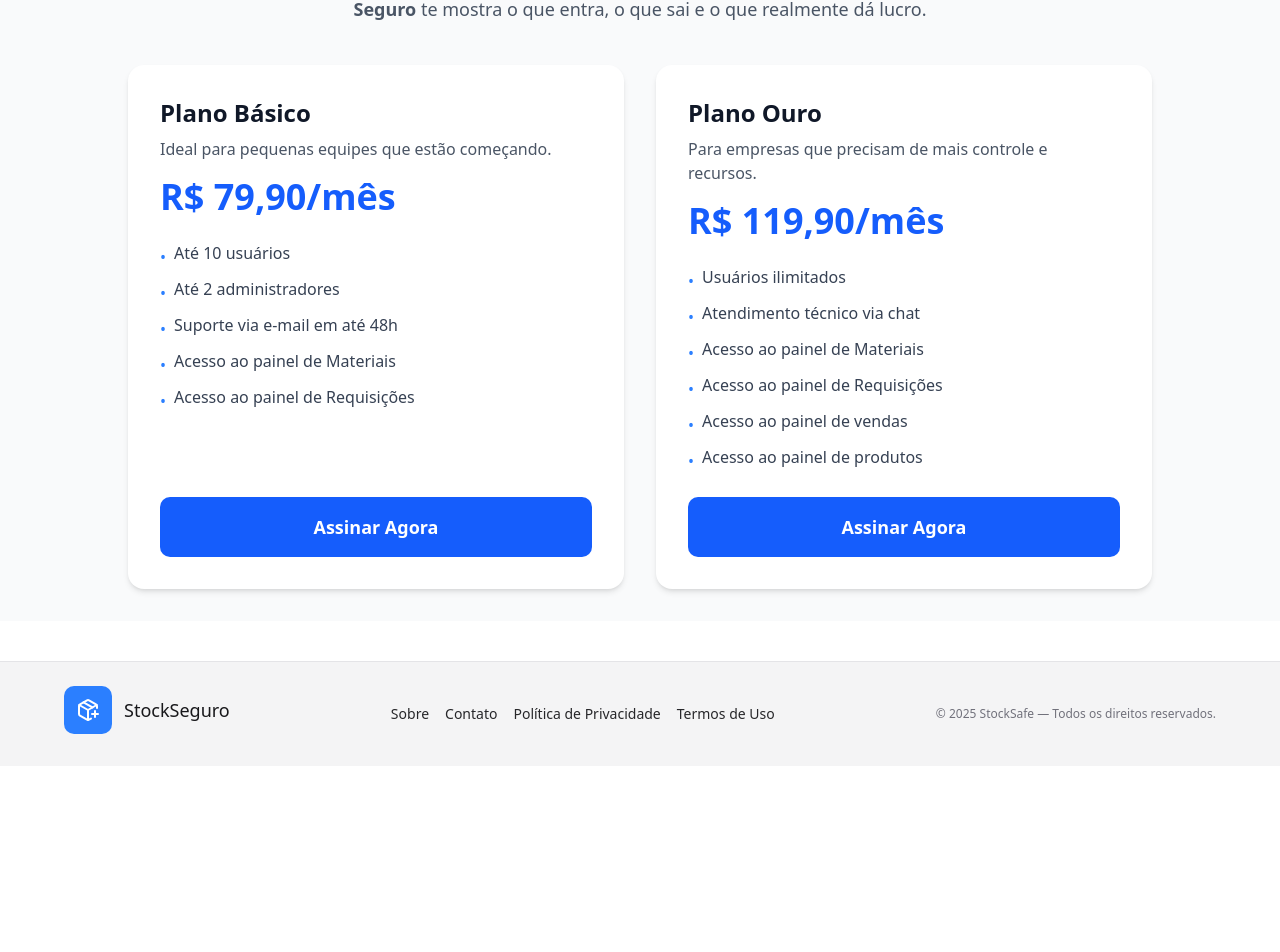
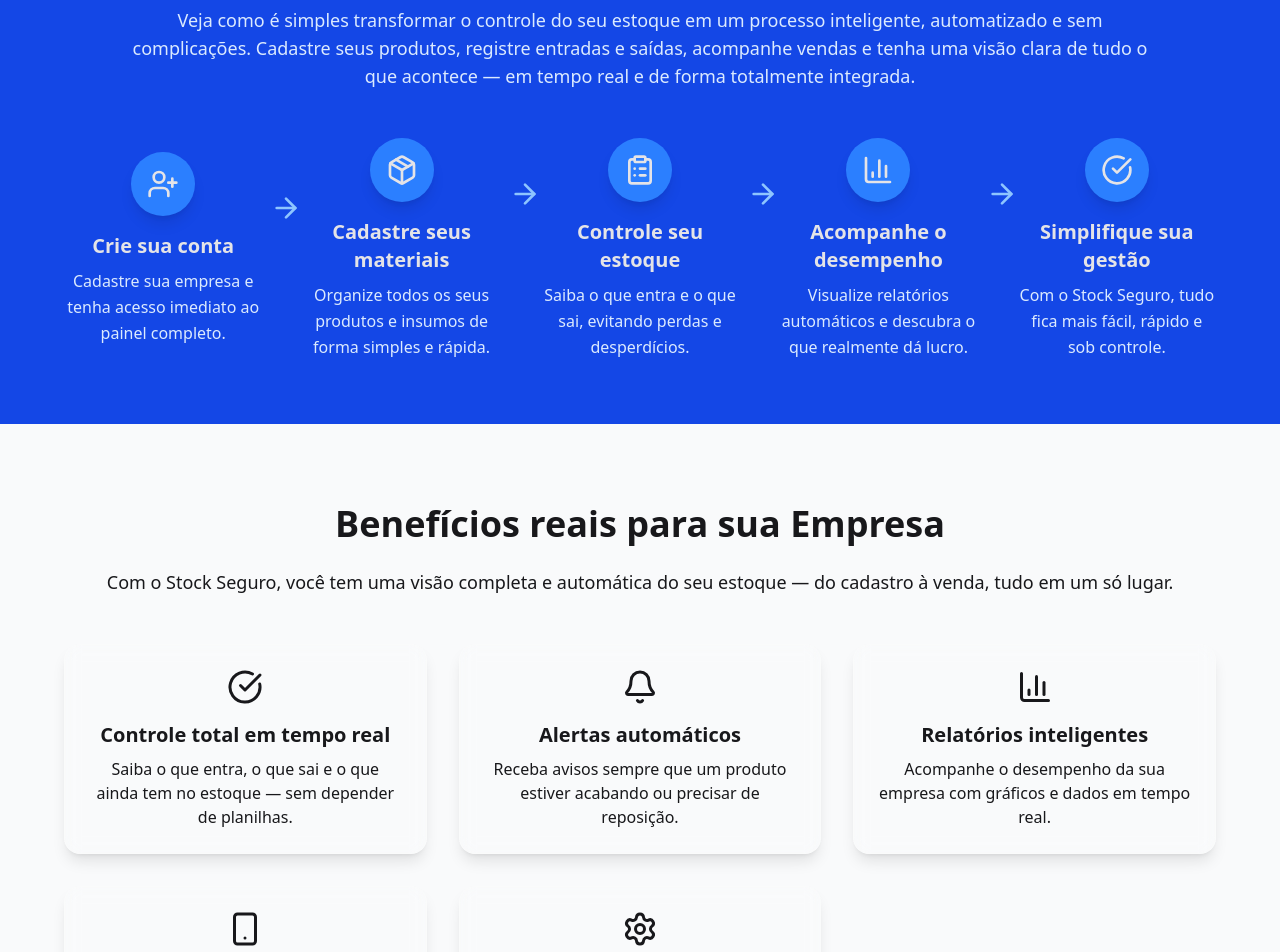
Before and after one commit to felip-araujo/stocksafe, a React (Vite) app: page / in a window 1280 px wide. Shown: the part 795-1747 px from the top of the page. Before the commit the page ends 1561 px from the top, so only its background shows below. Built offline with nearby package versions, Linux system fonts and the light colour scheme; no server answers.

Commit message:
benefit and other

```diff
--- /dev/null
+++ b/src/assets/components/home_elements/Beneficios.tsx
@@ -0,0 +1,57 @@
+import { CheckCircle, BarChart3, Smartphone, Bell, Settings } from "lucide-react";
+
+export function Beneficios() {
+  const benefits = [
+    {
+      icon: <CheckCircle size={36} className="text-zinc-900" />,
+      title: "Controle total em tempo real",
+      desc: "Saiba o que entra, o que sai e o que ainda tem no estoque — sem depender de planilhas.",
+    },
+    {
+      icon: <Bell size={36} className="text-zinc-900" />,
+      title: "Alertas automáticos",
+      desc: "Receba avisos sempre que um produto estiver acabando ou precisar de reposição.",
+    },
+    {
+      icon: <BarChart3 size={36} className="text-zinc-900" />,
+      title: "Relatórios inteligentes",
+      desc: "Acompanhe o desempenho da sua empresa com gráficos e dados em tempo real.",
+    },
+    {
+      icon: <Smartphone size={36} className="text-zinc-900" />,
+      title: "Acesso de qualquer lugar",
+      desc: "Gerencie tudo pelo computador, tablet ou celular — sem precisar instalar nada.",
+    },
+    {
+      icon: <Settings size={36} className="text-zinc-900" />,
+      title: "Gestão simplificada",
+      desc: "Interface intuitiva e fácil de usar, mesmo pra quem nunca lidou com sistemas.",
+    },
+  ];
+
+  return (
+    <section id="benefits" className="bg-gray-50 text-zinc-900 py-20 px-6 md:px-16">
+      <div className="max-w-6xl mx-auto text-center">
+        <h2 className="text-3xl md:text-4xl font-bold mb-6">
+          Benefícios reais para sua Empresa
+        </h2>
+        <p className="text-base md:text-lg mb-12 text-zinc-900">
+          Com o Stock Seguro, você tem uma visão completa e automática do seu estoque — do cadastro à venda, tudo em um só lugar.
+        </p>
+
+        <div className="grid md:grid-cols-3 gap-8">
+          {benefits.map((item, index) => (
+            <div
+              key={index}
+              className="bg-white/10 backdrop-blur-sm p-6 rounded-2xl shadow-lg hover:shadow-xl transition-all border border-white/10"
+            >
+              <div className="flex justify-center mb-4">{item.icon}</div>
+              <h3 className="text-xl font-semibold mb-2">{item.title}</h3>
+              <p className="text-zinc-900">{item.desc}</p>
+            </div>
+          ))}
+        </div>
+      </div>
+    </section>
+  );
+}
--- /dev/null
+++ b/src/assets/components/home_elements/ComoFunciona.tsx
@@ -0,0 +1,84 @@
+import {
+  ArrowRight,
+  UserPlus,
+  Package,
+  ClipboardList,
+  BarChart3,
+  CheckCircle,
+} from "lucide-react";
+
+export function ComoFunciona() {
+  const steps = [
+    {
+      icon: <UserPlus size={32} />,
+      title: "Crie sua conta",
+      description:
+        "Cadastre sua empresa e tenha acesso imediato ao painel completo.",
+    },
+    {
+      icon: <Package size={32} />,
+      title: "Cadastre seus materiais",
+      description:
+        "Organize todos os seus produtos e insumos de forma simples e rápida.",
+    },
+    {
+      icon: <ClipboardList size={32} />,
+      title: "Controle seu estoque",
+      description:
+        "Saiba o que entra e o que sai, evitando perdas e desperdícios.",
+    },
+    {
+      icon: <BarChart3 size={32} />,
+      title: "Acompanhe o desempenho",
+      description:
+        "Visualize relatórios automáticos e descubra o que realmente dá lucro.",
+    },
+    {
+      icon: <CheckCircle size={32} />,
+      title: "Simplifique sua gestão",
+      description:
+        "Com o Stock Seguro, tudo fica mais fácil, rápido e sob controle.",
+    },
+  ];
+
+  return (
+    <section className="w-full bg-blue-700 text-zinc-200 py-16 px-6">
+      <div className="container mx-auto text-center max-w-6xl">
+        <h2 className="text-3xl md:text-4xl font-bold mb-4">
+          Como o <span className="text-white">Stock Seguro</span> funciona?
+        </h2>
+        <p className="text-lg text-blue-100 mb-12 max-w-5xl mx-auto">
+          Veja como é simples transformar o controle do seu estoque em um
+          processo inteligente, automatizado e sem complicações. Cadastre seus
+          produtos, registre entradas e saídas, acompanhe vendas e tenha uma
+          visão clara de tudo o que acontece — em tempo real e de forma
+          totalmente integrada.
+        </p>
+
+        <div className="flex flex-col md:flex-row justify-between items-center gap-10 relative">
+          {steps.map((step, index) => (
+            <div
+              key={index}
+              className="flex flex-col items-center text-center relative w-full md:w-1/5"
+            >
+              <div className="bg-blue-500 p-4 rounded-full shadow-lg mb-4">
+                {step.icon}
+              </div>
+              <h3 className="text-xl font-semibold mb-2">{step.title}</h3>
+              <p className="text-blue-100 text-sm md:text-base leading-relaxed">
+                {step.description}
+              </p>
+
+              {/* Linha de conexão (aparece apenas em telas médias ou maiores) */}
+              {index < steps.length - 1 && (
+                <div className="hidden md:block absolute right-[-40px] top-10">
+                  <ArrowRight size={32} className="text-blue-300" />
+                </div>
+              )}
+            </div>
+          ))}
+        </div>
+      </div>
+    </section>
+  );
+}
--- a/src/assets/components/signature/PlanosAssinatura.tsx
+++ b/src/assets/components/signature/PlanosAssinatura.tsx
@@ -82,7 +82,7 @@
 
   return (
     <Element name="plans">
-      <section className="w-full bg-gray-50 py-8 px-5 sm:px-8 flex flex-col items-center">
+      <section className="w-full bg-gray-50 py-8 px-5 sm:px-8 flex mt-6 flex-col items-center">
         <h1 className="text-3xl sm:text-4xl font-bold mb-3 text-center text-gray-900 leading-none">
           Escolha o plano ideal para o seu negócio
         </h1>
--- a/src/assets/pages/Index.tsx
+++ b/src/assets/pages/Index.tsx
@@ -1,5 +1,7 @@
 import { Footer } from "../components/footer";
 import { Header } from "../components/header";
+import { Beneficios } from "../components/home_elements/Beneficios";
+import { ComoFunciona } from "../components/home_elements/ComoFunciona";
 import { Hero } from "../components/home_elements/Hero";
 import { SubscriptionPlans } from "../components/signature/PlanosAssinatura";
 
@@ -8,6 +10,8 @@
     <>
       <Header />
       <Hero />
+      <ComoFunciona />
+      <Beneficios />
       <SubscriptionPlans />
       <Footer />
     </>
```
